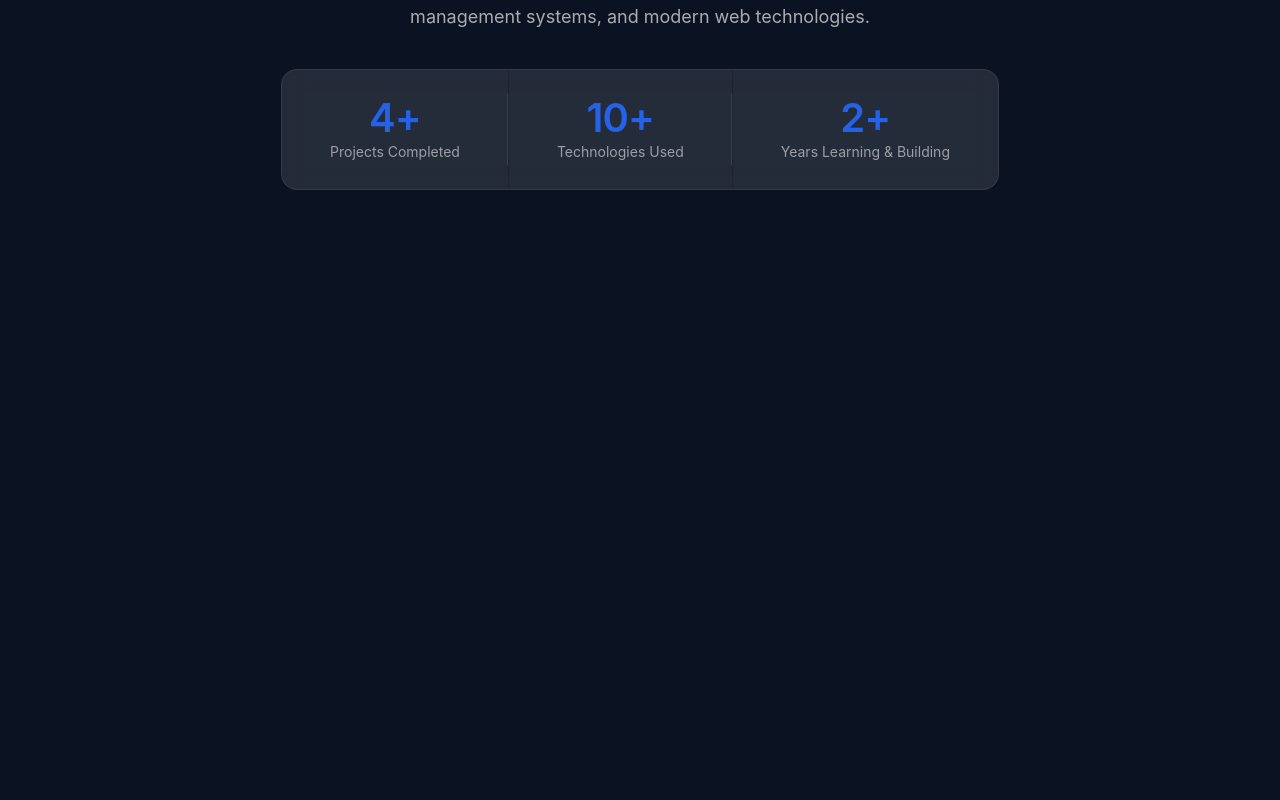
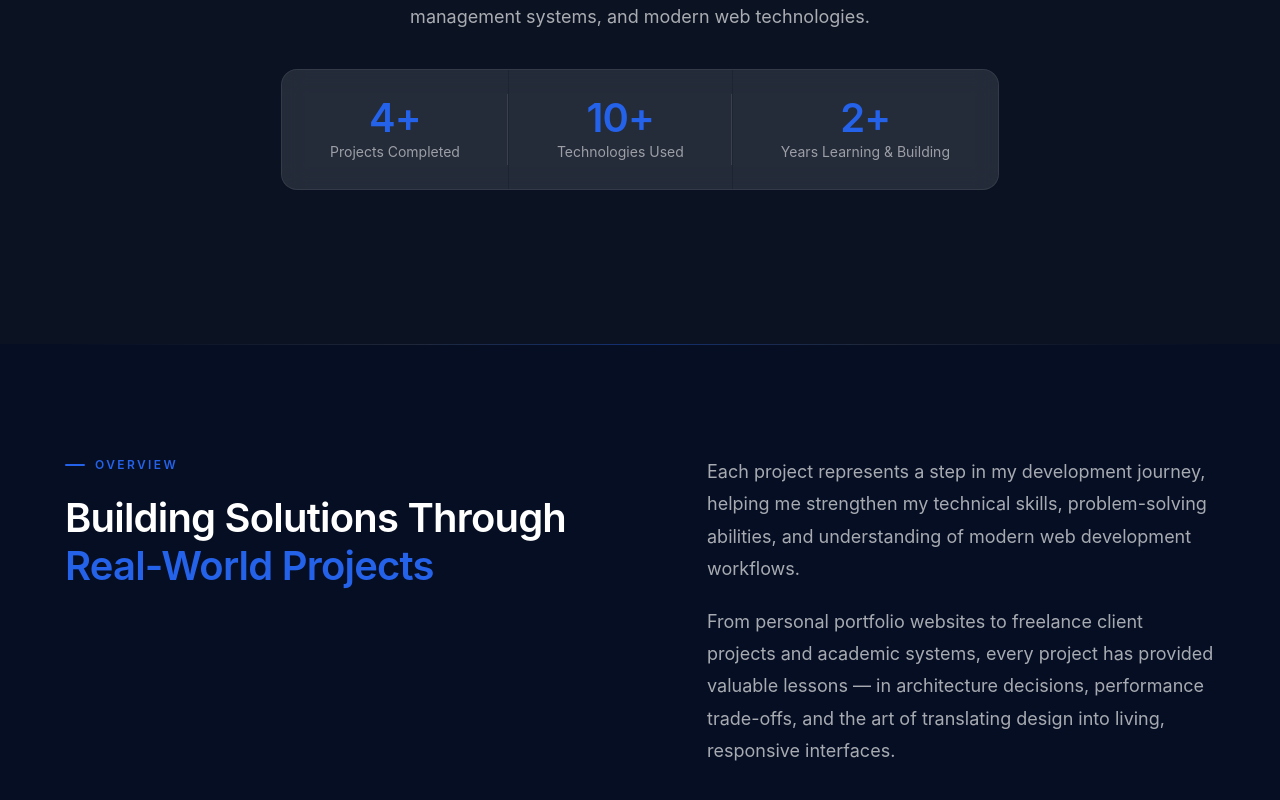
Before and after one commit to orlando-delacruz/portfolio, a React (Vite) app: page /projects in a window 1280 px wide. Shown: the part 456-1256 px from the top of the page. Before the commit the page ends 800 px from the top, so only its background shows below. Built offline with nearby package versions, Linux system fonts and the light colour scheme; a web font is replaced by a local one.

Commit message:
feature(project page): overview section

```diff
--- /dev/null
+++ b/src/data/pages/Project/overview.data.js
@@ -0,0 +1,13 @@
+const overviewData = {
+  heading: {
+    main: "Building Solutions Through",
+    highlight: "Real-World Projects",
+  },
+
+  paragraphs: [
+    "Each project represents a step in my development journey, helping me strengthen my technical skills, problem-solving abilities, and understanding of modern web development workflows.",
+    "From personal portfolio websites to freelance client projects and academic systems, every project has provided valuable lessons — in architecture decisions, performance trade-offs, and the art of translating design into living, responsive interfaces.",
+  ],
+};
+
+export default overviewData;
--- /dev/null
+++ b/src/features/Project/Overview/Overview.jsx
@@ -0,0 +1,44 @@
+import * as S from "./Overview.styled";
+import overviewData from "../../../data/pages/Project/overview.data";
+
+/**
+ * ProjectOverview
+ * Two-column section: sticky heading on the left, body paragraphs on the right.
+ */
+const Overview = () => {
+  const { heading, paragraphs } = overviewData;
+
+  return (
+    <S.OverviewSection aria-labelledby="overview-heading">
+      <S.Grid>
+        {/* ── Left: sticky heading ── */}
+        <S.Left>
+          <S.Label aria-hidden="true">Overview</S.Label>
+          <S.Heading id="overview-heading">
+            {heading.main}{" "}
+            <S.Highlight>{heading.highlight}</S.Highlight>
+          </S.Heading>
+        </S.Left>
+
+        {/* ── Right: body copy ── */}
+        <S.Right>
+          <S.RightInner>
+            <S.AccentBar aria-hidden="true" />
+            <S.TextStack>
+              {paragraphs.map((text, i) => (
+                <S.Body
+                  key={i}
+                  $delay={`${0.25 + i * 0.12}s`}
+                >
+                  {text}
+                </S.Body>
+              ))}
+            </S.TextStack>
+          </S.RightInner>
+        </S.Right>
+      </S.Grid>
+    </S.OverviewSection>
+  );
+};
+
+export default Overview;
--- /dev/null
+++ b/src/features/Project/Overview/Overview.styled.js
@@ -0,0 +1,149 @@
+import styled, { keyframes } from "styled-components";
+import theme from "../../../styles/theme";
+
+/* ─── Animations ─────────────────────────────────────────── */
+const fadeUp = keyframes`
+  from { opacity: 0; transform: translateY(20px); }
+  to   { opacity: 1; transform: translateY(0); }
+`;
+
+/* ─── Section ─────────────────────────────────────────────── */
+export const OverviewSection = styled.section`
+  position: relative;
+  background-color: ${theme.colors.sectionBackground};
+
+  /* top border accent */
+  &::before {
+    content: "";
+    position: absolute;
+    top: 0;
+    left: 65px;
+    right: 65px;
+    height: 1px;
+    background: linear-gradient(
+      90deg,
+      transparent,
+      rgba(255, 255, 255, 0.1) 30%,
+      rgba(${theme.colors.primaryRgb}, 0.4) 50%,
+      rgba(255, 255, 255, 0.1) 70%,
+      transparent
+    );
+
+    @media ${theme.media.tablet} {
+      left: 20px;
+      right: 20px;
+    }
+  }
+`;
+
+/* ─── Two-column grid ─────────────────────────────────────── */
+export const Grid = styled.div`
+  display: grid;
+  grid-template-columns: 1fr 1fr;
+  gap: 80px;
+  align-items: start;
+
+  @media ${theme.media.tablet} {
+    grid-template-columns: 1fr;
+    gap: 36px;
+  }
+`;
+
+/* ─── Left column ─────────────────────────────────────────── */
+export const Left = styled.div`
+  position: sticky;
+  top: 120px;
+
+  @media ${theme.media.tablet} {
+    position: static;
+  }
+`;
+
+/* ─── Section label above heading ────────────────────────── */
+export const Label = styled.p`
+  display: flex;
+  align-items: center;
+  gap: 10px;
+  font-size: ${theme.typography.size.xs};
+  font-weight: ${theme.typography.weight.semibold};
+  letter-spacing: 0.2em;
+  color: ${theme.colors.primary};
+  text-transform: uppercase;
+  margin-bottom: 20px;
+  opacity: 0;
+  animation: ${fadeUp} 0.55s ease forwards;
+  animation-delay: 0.05s;
+
+  &::before {
+    content: "";
+    display: block;
+    height: 2px;
+    width: 20px;
+    background-color: ${theme.colors.primary};
+    border-radius: 50px;
+    flex-shrink: 0;
+  }
+`;
+
+/* ─── Heading ─────────────────────────────────────────────── */
+export const Heading = styled.h2`
+  font-size: ${theme.typography.heading.h2};
+  font-weight: ${theme.typography.weight.semibold};
+  line-height: 1.2;
+  letter-spacing: -0.02em;
+  opacity: 0;
+  animation: ${fadeUp} 0.55s ease forwards;
+  animation-delay: 0.15s;
+`;
+
+export const Highlight = styled.span`
+  color: ${theme.colors.primary};
+`;
+
+/* ─── Right column ────────────────────────────────────────── */
+export const Right = styled.div`
+  display: flex;
+  flex-direction: column;
+  gap: 20px;
+`;
+
+/* ─── Body paragraphs ─────────────────────────────────────── */
+export const Body = styled.p`
+  font-size: ${theme.typography.size.md};
+  line-height: 1.8;
+  color: rgba(255, 255, 255, 0.65);
+  opacity: 0;
+  animation: ${fadeUp} 0.55s ease forwards;
+  animation-delay: ${({ $delay }) => $delay ?? "0.25s"};
+
+  @media ${theme.media.mobile} {
+    font-size: ${theme.typography.size.body};
+  }
+`;
+
+/* ─── Decorative left-border accent on right col ─────────── */
+export const AccentBar = styled.div`
+  width: 3px;
+  height: 100%;
+  border-radius: 50px;
+  background: linear-gradient(
+    to bottom,
+    ${theme.colors.primary},
+    rgba(${theme.colors.primaryRgb}, 0.1)
+  );
+  flex-shrink: 0;
+  align-self: stretch;
+`;
+
+export const RightInner = styled.div`
+  display: flex;
+  gap: 24px;
+  align-items: flex-start;
+`;
+
+export const TextStack = styled.div`
+  display: flex;
+  flex-direction: column;
+  gap: 20px;
+  flex: 1;
+`;
--- /dev/null
+++ b/src/features/Project/Overview/index.js
@@ -0,0 +1 @@
+export { default } from "./Overview";
--- a/src/pages/ProjectPage/ProjectPage.jsx
+++ b/src/pages/ProjectPage/ProjectPage.jsx
@@ -1,9 +1,11 @@
 import Hero from "../../features/Project/Hero";
+import Overview from "../../features/Project/Overview";
 
 const ProjectPage = () => {
   return (
     <>
       <Hero />
+      <Overview />
     </>
   );
 };
```
